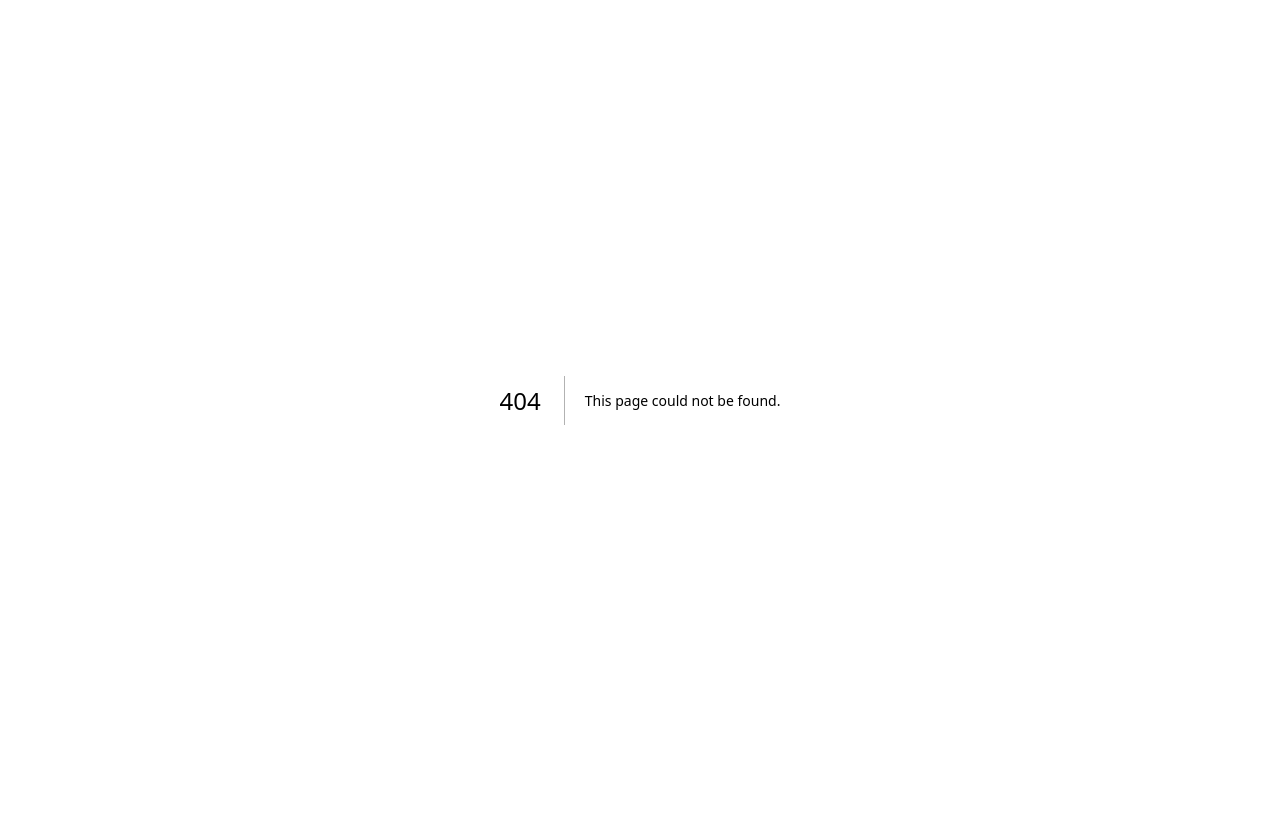
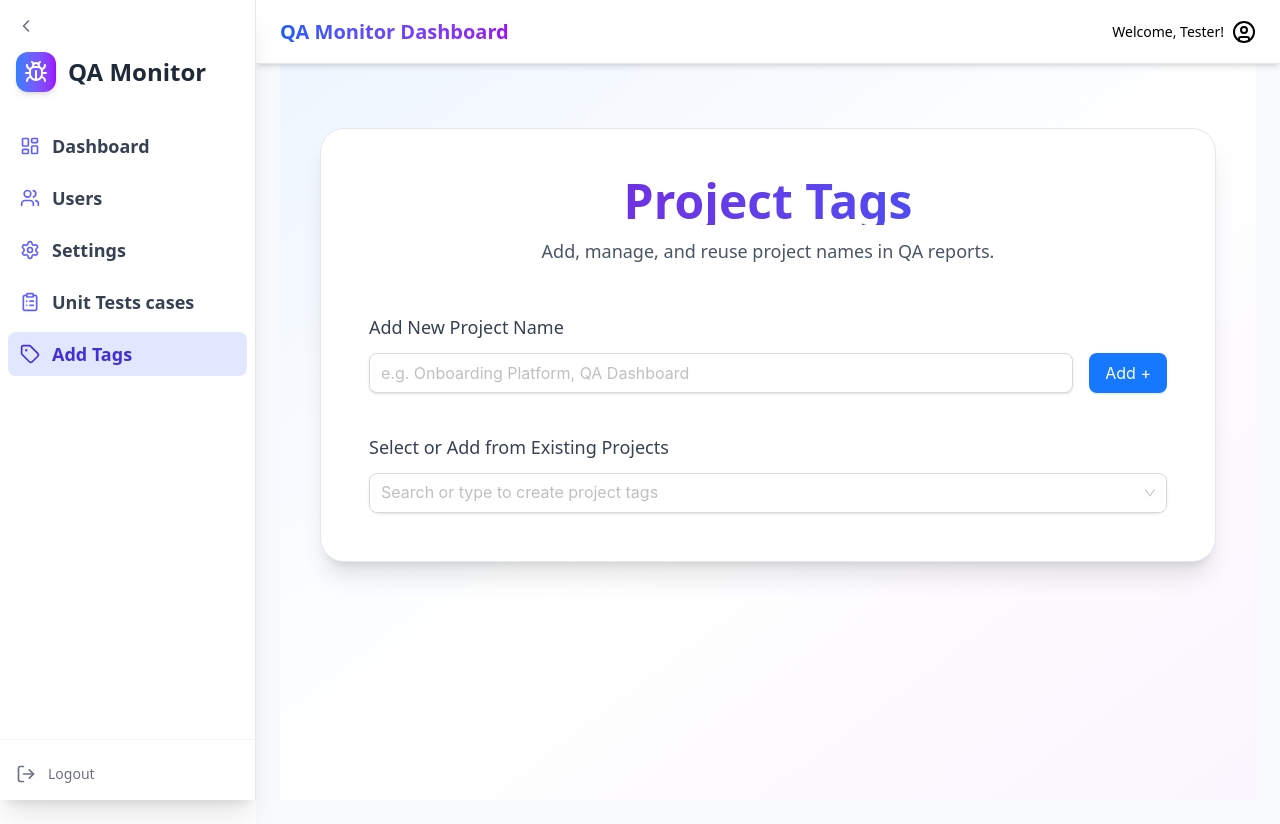
Before and after one commit to govindgb/Qa-Tracker, a Next.js app in the folder qa-tracker/: page /dashboard/add-tags in a window 1280 px wide. Before the commit this address had no page. Before the commit the page ends 800 px from the top, so only its background shows below. Built offline with nearby package versions, Linux system fonts and the light colour scheme.

Commit message:
add tags

```diff
--- a/qa-tracker/app/components/Sidebar.tsx
+++ b/qa-tracker/app/components/Sidebar.tsx
@@ -12,6 +12,7 @@ import {
   ClipboardList,
   Menu,
   ChevronLeft,
+  Tag,
 } from "lucide-react";
 import clsx from "clsx";
 
@@ -103,9 +104,16 @@ export default function Sidebar({
           <SidebarLink
             href="/dashboard/check-project-status"
             icon={<ClipboardList className="w-5 h-5" />}
-            label="Project Status"
+            label="Unit Tests cases"
             isSidebarOpen={isSidebarOpen}
             active={pathname === "/dashboard/check-project-status"}
+          />
+          <SidebarLink
+            href="/dashboard/add-tags"
+            icon={<Tag className="w-5 h-5" />}
+            label="Add Tags"
+            isSidebarOpen={isSidebarOpen}
+            active={pathname === "/dashboard/add-tags"}
           />
         </nav>
       </div>
--- a/qa-tracker/app/components/ui/ProjectSelector.tsx
+++ b/qa-tracker/app/components/ui/ProjectSelector.tsx
@@ -1,18 +1,8 @@
-// components/ui/ProjectSelector.tsx
 "use client";
 
-import React from "react";
+import React, { useEffect, useState } from "react";
 import { Select } from "antd";
 import type { SelectProps } from "antd";
-
-const options: SelectProps["options"] = [];
-
-for (let i = 10; i < 36; i++) {
-  options.push({
-    label: i.toString(36) + i,
-    value: i.toString(36) + i,
-  });
-}
 
 interface ProjectSelectorProps {
   value: string[];
@@ -20,6 +10,20 @@ interface ProjectSelectorProps {
 }
 
 const ProjectSelector: React.FC<ProjectSelectorProps> = ({ value, onChange }) => {
+  const [options, setOptions] = useState<SelectProps["options"]>([]);
+
+  useEffect(() => {
+    const stored = localStorage.getItem("projectTags");
+    if (stored) {
+      const parsed = JSON.parse(stored);
+      const formattedOptions = parsed.map((proj: string) => ({
+        label: proj,
+        value: proj,
+      }));
+      setOptions(formattedOptions);
+    }
+  }, []);
+
   return (
     <Select
       mode="multiple"
--- /dev/null
+++ b/qa-tracker/app/components/ui/tags.tsx
@@ -0,0 +1,99 @@
+import React, { useEffect, useRef, useState } from 'react';
+import { PlusOutlined } from '@ant-design/icons';
+import type { InputRef } from 'antd';
+import { Input, Tag, theme } from 'antd';
+import { TweenOneGroup } from 'rc-tween-one';
+
+const App: React.FC = () => {
+  const { token } = theme.useToken();
+  const [tags, setTags] = useState(['Tag 1', 'Tag 2', 'Tag 3']);
+  const [inputVisible, setInputVisible] = useState(false);
+  const [inputValue, setInputValue] = useState('');
+  const inputRef = useRef<InputRef>(null);
+
+  useEffect(() => {
+    if (inputVisible) {
+      inputRef.current?.focus();
+    }
+  }, [inputVisible]);
+
+  const handleClose = (removedTag: string) => {
+    const newTags = tags.filter((tag) => tag !== removedTag);
+    console.log(newTags);
+    setTags(newTags);
+  };
+
+  const showInput = () => {
+    setInputVisible(true);
+  };
+
+  const handleInputChange = (e: React.ChangeEvent<HTMLInputElement>) => {
+    setInputValue(e.target.value);
+  };
+
+  const handleInputConfirm = () => {
+    if (inputValue && tags.indexOf(inputValue) === -1) {
+      setTags([...tags, inputValue]);
+    }
+    setInputVisible(false);
+    setInputValue('');
+  };
+
+  const forMap = (tag: string) => (
+    <span key={tag} style={{ display: 'inline-block' }}>
+      <Tag
+        closable
+        onClose={(e) => {
+          e.preventDefault();
+          handleClose(tag);
+        }}
+      >
+        {tag}
+      </Tag>
+    </span>
+  );
+
+  const tagChild = tags.map(forMap);
+
+  const tagPlusStyle: React.CSSProperties = {
+    background: token.colorBgContainer,
+    borderStyle: 'dashed',
+  };
+
+  return (
+    <>
+      <div style={{ marginBottom: 16 }}>
+        <TweenOneGroup
+          appear={false}
+          enter={{ scale: 0.8, opacity: 0, type: 'from', duration: 100 }}
+          leave={{ opacity: 0, width: 0, scale: 0, duration: 200 }}
+          onEnd={(e) => {
+            if (e.type === 'appear' || e.type === 'enter') {
+              (e.target as any).style = 'display: inline-block';
+            }
+          }}
+        >
+          {tagChild}
+        </TweenOneGroup>
+      </div>
+      {inputVisible ? (
+        <Input
+          ref={inputRef}
+          type="text"
+          size="small"
+          style={{ width: 78 }}
+          value={inputValue}
+          onChange={handleInputChange}
+          onBlur={handleInputConfirm}
+          onPressEnter={handleInputConfirm}
+        />
+      ) : (
+        <Tag onClick={showInput} style={tagPlusStyle}>
+          <PlusOutlined /> New Tag
+        </Tag>
+      )}
+    </>
+  );
+};
+
+export default App;
--- /dev/null
+++ b/qa-tracker/app/dashboard/add-tags/page.tsx
@@ -0,0 +1,110 @@
+"use client";
+
+import React, { useEffect, useState } from "react";
+import { Select, Typography, Input, Button, message } from "antd";
+import DashboardLayout from "@/app/layouts/DashboardLayout";
+
+const { Title, Text } = Typography;
+
+export default function AddTagsPage() {
+    const [tags, setTags] = useState<string[]>([]);
+    const [options, setOptions] = useState<string[]>([]);
+    const [newProject, setNewProject] = useState("");
+
+    useEffect(() => {
+        const storedTags = localStorage.getItem("projectTags");
+        if (storedTags) {
+            const parsed = JSON.parse(storedTags);
+            setTags(parsed);
+            setOptions(parsed);
+        }
+    }, []);
+
+    const handleChange = (newTags: string[]) => {
+        setTags(newTags);
+        const uniqueOptions = Array.from(new Set([...options, ...newTags]));
+        setOptions(uniqueOptions);
+        localStorage.setItem("projectTags", JSON.stringify(uniqueOptions));
+    };
+
+    const handleAddProject = () => {
+        const trimmed = newProject.trim();
+        if (!trimmed) return;
+        if (options.includes(trimmed)) {
+            message.warning("Project already exists.");
+            return;
+        }
+        const updatedOptions = [...options, trimmed];
+        const updatedTags = [...tags, trimmed];
+        setOptions(updatedOptions);
+        setTags(updatedTags);
+        localStorage.setItem("projectTags", JSON.stringify(updatedOptions));
+        setNewProject("");
+        message.success("New project added!");
+    };
+
+    return (
+        <DashboardLayout>
+            <div className="min-h-[calc(100vh-4rem)] bg-gradient-to-br from-blue-50 via-white to-purple-50 py-16 px-6 flex justify-center items-start">
+                <div className="w-full max-w-4xl bg-white rounded-3xl shadow-xl border border-gray-200 p-12">
+                    {/* Centered heading */}
+                    <div className="text-center mb-12">
+                        <h1 className="text-5xl font-extrabold text-transparent bg-clip-text bg-gradient-to-r from-purple-700 to-blue-600">
+                            Project Tags
+                        </h1>
+                        <p className="text-gray-600 text-lg mt-3">
+                            Add, manage, and reuse project names in QA reports.
+                        </p>
+                    </div>
+
+
+                    {/* New Project Input */}
+                    <div className="mb-10">
+                        <label className="block text-lg font-medium text-gray-700 mb-3">
+                            Add New Project Name
+                        </label>
+                        <div className="flex flex-col sm:flex-row gap-4">
+                            <Input
+                                placeholder="e.g. Onboarding Platform, QA Dashboard"
+                                value={newProject}
+                                onChange={(e) => setNewProject(e.target.value)}
+                                size="large"
+                                className="flex-1 rounded-xl border-gray-300 shadow-sm focus:border-purple-600 focus:ring-purple-600"
+                            />
+                            <Button
+                                size="large"
+                                className="bg-purple-700 hover:bg-blue-700 text-white font-semibold px-8 py-2 rounded-xl transition-all duration-200"
+                                type="primary"
+                                onClick={handleAddProject}
+                            >
+                                Add +
+                            </Button>
+
+                        </div>
+                    </div>
+
+                    {/* Existing Tags Selector */}
+                    <div>
+                        <label className="block text-lg font-medium text-gray-700 mb-3">
+                            Select or Add from Existing Projects
+                        </label>
+                        <Select
+                            mode="tags"
+                            style={{ width: "100%" }}
+                            placeholder="Search or type to create project tags"
+                            value={tags}
+                            onChange={handleChange}
+                            tokenSeparators={[","]}
+                            size="large"
+                            className="rounded-xl shadow-sm"
+                            options={options.map((tag) => ({
+                                label: tag,
+                                value: tag,
+                            }))}
+                        />
+                    </div>
+                </div>
+            </div>
+        </DashboardLayout>
+    );
+}
--- a/qa-tracker/package.json
+++ b/qa-tracker/package.json
@@ -14,6 +14,7 @@
     "@radix-ui/react-toast": "^1.2.14",
     "@types/bcryptjs": "^3.0.0",
     "@types/jsonwebtoken": "^9.0.10",
+    "antd": "^5.26.2",
     "axios": "^1.10.0",
     "bcryptjs": "^3.0.2",
     "class-variance-authority": "^0.7.1",
@@ -23,6 +24,7 @@
     "lucide-react": "^0.523.0",
     "mongoose": "^8.16.0",
     "next": "15.3.4",
+    "rc-tween-one": "^3.0.6",
     "react": "^19.0.0",
     "react-dom": "^19.0.0",
     "sonner": "^2.0.5",
```
